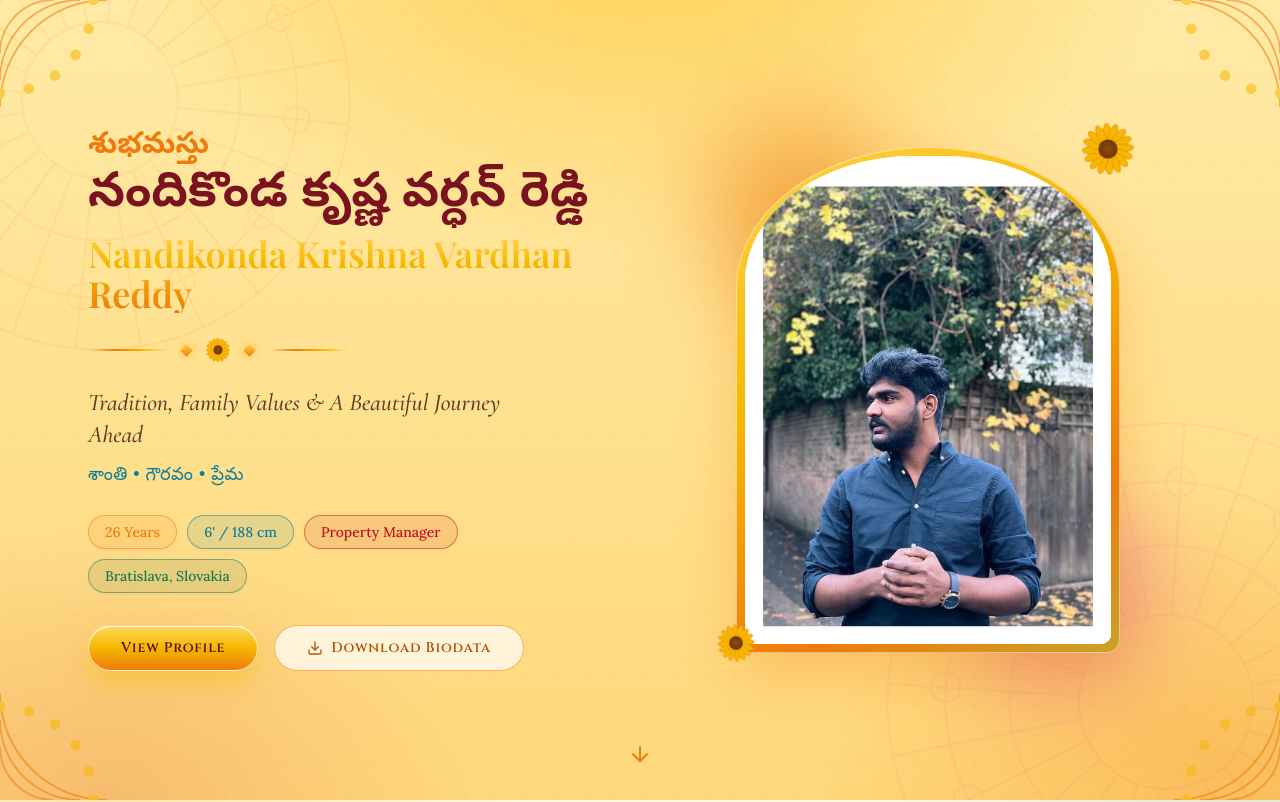
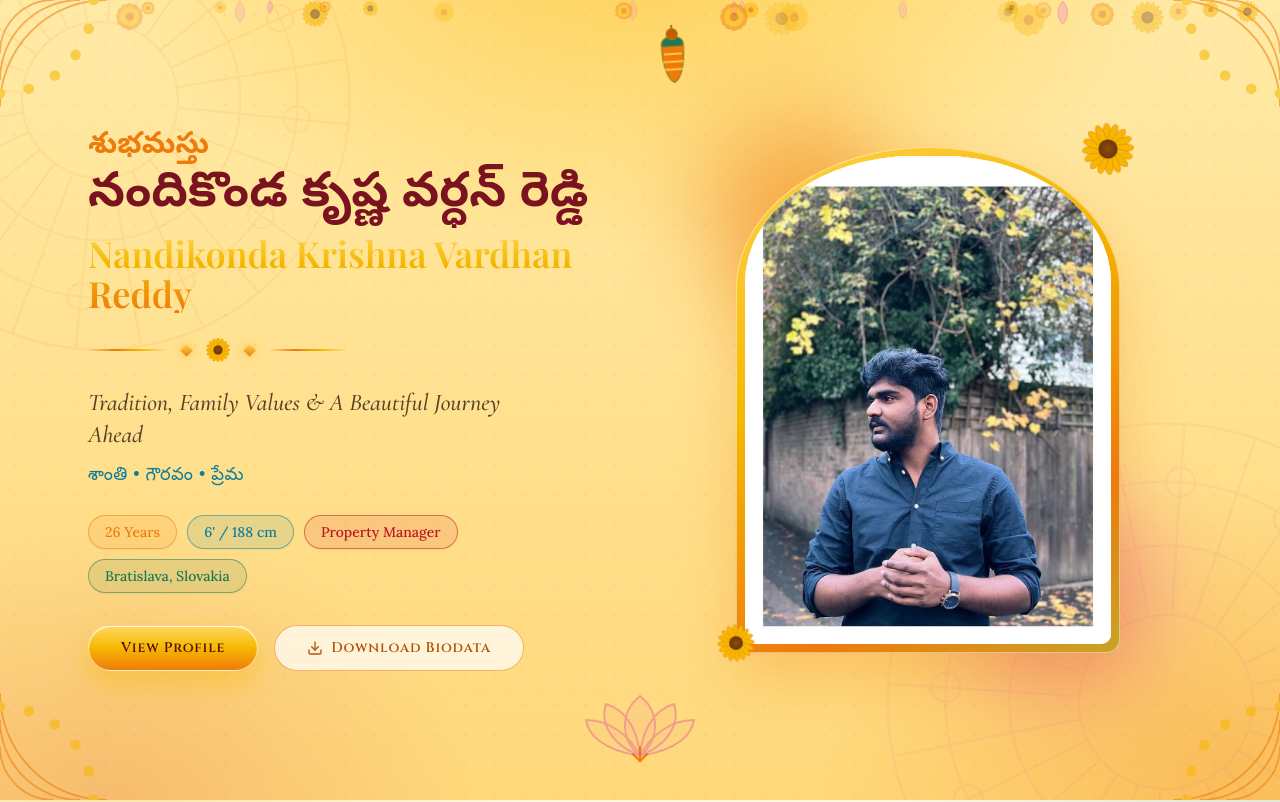
Before and after one commit to krishnareddynandikonda/portfolio, a React (Vite) app: page / in a window 1280 px wide. Shown: the top 802 px of the page. Built offline with nearby package versions, Linux system fonts and the light colour scheme; a web font is replaced by a local one.

Commit message:
Add site-wide flower shower (sunflower + marigold + petals) and cultural motifs (kalasam, lotus)

```diff
--- a/src/App.jsx
+++ b/src/App.jsx
@@ -3,7 +3,7 @@ import { AnimatePresence } from 'framer-motion'
 import profileData from './data/profileData.js'
 
 import LoadingScreen from './components/LoadingScreen.jsx'
-import FloatingSunflowers from './components/FloatingSunflowers.jsx'
+import FloatingFlowerShower from './components/FloatingFlowerShower.jsx'
 import Hero from './components/Hero.jsx'
 import Intro from './components/Intro.jsx'
 import PhotoStory from './components/PhotoStory.jsx'
@@ -36,7 +36,7 @@ export default function App() {
         {loading && <LoadingScreen data={profileData.loading} />}
       </AnimatePresence>
 
-      <FloatingSunflowers count={20} />
+      <FloatingFlowerShower count={28} />
 
       <main className="relative z-10">
         <Hero data={profileData.hero} onView={scrollToProfile} onDownload={downloadBiodata} />
--- /dev/null
+++ b/src/components/FloatingFlowerShower.jsx
@@ -0,0 +1,55 @@
+import { useMemo } from 'react'
+import { Sunflower, Marigold } from './shared.jsx'
+
+// A small lotus-pink petal
+function Petal({ size = 16 }) {
+  return (
+    <svg width={size} height={size} viewBox="0 0 40 40" aria-hidden="true">
+      <path d="M20 2 C30 12 30 28 20 38 C10 28 10 12 20 2 Z" fill="#F2A0C0" stroke="#E5639B" strokeWidth="1.5" />
+    </svg>
+  )
+}
+
+function renderFlower(kind, size) {
+  if (kind === 0) return <Sunflower size={size} />
+  if (kind === 1) return <Marigold size={size} color="#EE7B0C" />
+  if (kind === 2) return <Marigold size={size} color="#F5B700" />
+  return <Petal size={size * 0.7} />
+}
+
+// Festive flower shower across the whole site: sunflowers, marigolds, petals
+// falling slowly from top to bottom, drifting and rotating. Fixed layer,
+// pointer-events-none so it never blocks content.
+export default function FloatingFlowerShower({ count = 28 }) {
+  const flowers = useMemo(
+    () =>
+      Array.from({ length: count }).map((_, i) => ({
+        left: Math.random() * 100,
+        size: 14 + Math.random() * 26,
+        duration: 14 + Math.random() * 16,
+        delay: -Math.random() * 30, // negative so the shower is mid-fall on load
+        opacity: 0.2 + Math.random() * 0.35,
+        kind: i % 4,
+        alt: i % 2 === 0,
+      })),
+    [count],
+  )
+
+  return (
+    <div className="pointer-events-none fixed inset-0 z-20 overflow-hidden" aria-hidden="true">
+      {flowers.map((f, i) => (
+        <span
+          key={i}
+          className="absolute top-0"
+          style={{
+            left: `${f.left}%`,
+            animation: `${f.alt ? 'fallAlt' : 'fall'} ${f.duration}s linear ${f.delay}s infinite`,
+            opacity: f.opacity,
+          }}
+        >
+          {renderFlower(f.kind, f.size)}
+        </span>
+      ))}
+    </div>
+  )
+}
--- a/src/components/FloatingSunflowers.jsx
+++ /dev/null
@@ -1,36 +0,0 @@
-import { useMemo } from 'react'
-import { Sunflower } from './shared.jsx'
-
-// Soft, slow-floating sunflowers used as a festive background layer across
-// the whole site. Fixed + pointer-events-none so it never blocks content.
-export default function FloatingSunflowers({ count = 18 }) {
-  const flowers = useMemo(
-    () =>
-      Array.from({ length: count }).map(() => ({
-        left: Math.random() * 100,
-        size: 16 + Math.random() * 30,
-        duration: 20 + Math.random() * 22,
-        delay: Math.random() * 26,
-        opacity: 0.16 + Math.random() * 0.28,
-      })),
-    [count],
-  )
-
-  return (
-    <div className="pointer-events-none fixed inset-0 z-20 overflow-hidden" aria-hidden="true">
-      {flowers.map((f, i) => (
-        <span
-          key={i}
-          className="absolute bottom-[-70px]"
-          style={{
-            left: `${f.left}%`,
-            animation: `floatUp ${f.duration}s linear ${f.delay}s infinite`,
-            opacity: f.opacity,
-          }}
-        >
-          <Sunflower size={f.size} />
-        </span>
-      ))}
-    </div>
-  )
-}
--- a/src/components/Footer.jsx
+++ b/src/components/Footer.jsx
@@ -1,9 +1,12 @@
-import { SunDivider } from './shared.jsx'
+import { SunDivider, Lotus } from './shared.jsx'
 
 export default function Footer({ data }) {
   return (
     <footer className="petal-bg texture relative border-t border-saffron/25 py-14 text-center">
       <div className="relative z-10 mx-auto max-w-xl px-6">
+        <div className="mb-5 flex justify-center">
+          <Lotus size={90} color="#7A1220" />
+        </div>
         <p className="te text-3xl font-bold text-saffron">{data.blessing}</p>
         <h3 className="mt-2 font-heading text-2xl font-semibold text-maroon">{data.name}</h3>
         <div className="mt-5 flex justify-center">
--- a/src/components/Hero.jsx
+++ b/src/components/Hero.jsx
@@ -1,6 +1,6 @@
 import { motion } from 'framer-motion'
 import { ArrowDown, Download } from 'lucide-react'
-import { Photo, Mandala, SunDivider, RangoliCorner, Sunflower } from './shared.jsx'
+import { Photo, Mandala, SunDivider, RangoliCorner, Sunflower, Kalasam, Lotus } from './shared.jsx'
 
 export default function Hero({ data, onView, onDownload }) {
   return (
@@ -11,6 +11,8 @@ export default function Hero({ data, onView, onDownload }) {
       <RangoliCorner className="absolute right-0 top-0 h-40 w-40 -scale-x-100" />
       <RangoliCorner className="absolute bottom-0 left-0 h-40 w-40 -scale-y-100" />
       <RangoliCorner className="absolute bottom-0 right-0 h-40 w-40 -scale-100" />
+      <Kalasam size={66} className="absolute left-1/2 top-6 z-10 -translate-x-1/2 animate-sway" />
+      <Lotus size={120} className="absolute bottom-4 left-1/2 -translate-x-1/2 opacity-50" />
 
       <div className="relative z-10 mx-auto grid w-full max-w-6xl items-center gap-12 px-6 py-24 md:grid-cols-2">
         {/* Text */}
--- a/src/components/Intro.jsx
+++ b/src/components/Intro.jsx
@@ -1,4 +1,4 @@
-import { Reveal, SunDivider, Mandala } from './shared.jsx'
+import { Reveal, SunDivider, Mandala, Lotus } from './shared.jsx'
 
 export default function Intro({ data }) {
   return (
@@ -6,6 +6,11 @@ export default function Intro({ data }) {
       <Mandala className="-right-40 top-10" size={420} color="#0E7C9B" />
 
       <div className="relative z-10 mx-auto max-w-3xl px-6 text-center">
+        <Reveal>
+          <div className="mb-6 flex justify-center">
+            <Lotus size={84} color="#7A1220" />
+          </div>
+        </Reveal>
         <Reveal>
           <p className="te text-2xl font-semibold text-saffron md:text-3xl">{data.teHeading}</p>
           <h2 className="mt-1 font-heading text-4xl font-semibold text-maroon md:text-5xl">
--- a/src/components/shared.jsx
+++ b/src/components/shared.jsx
@@ -48,6 +48,51 @@ export function Sunflower({ className = '', size = 40 }) {
             <stop offset="100%" stopColor="#5A2E06" />
           </radialGradient>
         </defs>
+      </g>
+    </svg>
+  )
+}
+
+// ---- Marigold flower (layered petals) ----
+export function Marigold({ className = '', size = 36, color = '#EE7B0C' }) {
+  return (
+    <svg width={size} height={size} viewBox="0 0 100 100" className={className} aria-hidden="true">
+      {Array.from({ length: 12 }).map((_, i) => (
+        <circle key={`o${i}`} cx="50" cy="20" r="11" fill={color} transform={`rotate(${i * 30} 50 50)`} opacity="0.95" />
+      ))}
+      {Array.from({ length: 12 }).map((_, i) => (
+        <circle key={`m${i}`} cx="50" cy="30" r="9" fill="#FFB000" transform={`rotate(${i * 30 + 15} 50 50)`} />
+      ))}
+      <circle cx="50" cy="50" r="13" fill="#C85A00" />
+    </svg>
+  )
+}
+
+// ---- Lotus motif ----
+export function Lotus({ className = '', size = 60, color = '#E5639B' }) {
+  return (
+    <svg width={size} height={size} viewBox="0 0 120 80" className={className} aria-hidden="true">
+      <g fill="none" stroke={color} strokeWidth="2" strokeLinejoin="round">
+        <path d="M60 72 C40 55 40 28 60 12 C80 28 80 55 60 72 Z" fill={`${color}22`} />
+        <path d="M60 72 C30 60 20 38 26 20 C46 26 58 46 60 72 Z" fill={`${color}1a`} />
+        <path d="M60 72 C90 60 100 38 94 20 C74 26 62 46 60 72 Z" fill={`${color}1a`} />
+        <path d="M60 72 C22 66 8 50 6 36 C30 36 50 52 60 72 Z" fill={`${color}14`} />
+        <path d="M60 72 C98 66 112 50 114 36 C90 36 70 52 60 72 Z" fill={`${color}14`} />
+      </g>
+    </svg>
+  )
+}
+
+// ---- Kalasam (decorative pot + coconut) ----
+export function Kalasam({ className = '', size = 60 }) {
+  return (
+    <svg width={size} height={size} viewBox="0 0 100 120" className={className} aria-hidden="true">
+      <g stroke="#9C7C1A" strokeWidth="2">
+        <ellipse cx="50" cy="40" rx="20" ry="14" fill="#1E7A52" />
+        <path d="M30 44 C30 80 38 104 50 110 C62 104 70 80 70 44 Z" fill="#EE7B0C" />
+        <path d="M34 58 H66 M32 72 H68 M34 86 H66" stroke="#FFD34D" strokeWidth="3" fill="none" />
+        <circle cx="50" cy="22" r="10" fill="#C85A00" />
+        <path d="M50 12 C46 4 54 4 50 12" fill="#7A3E0A" />
       </g>
     </svg>
   )
--- a/tailwind.config.js
+++ b/tailwind.config.js
@@ -46,6 +46,18 @@ export default {
           '0%, 100%': { transform: 'translateY(0) rotate(-6deg)' },
           '50%': { transform: 'translateY(-10px) rotate(6deg)' },
         },
+        fall: {
+          '0%': { transform: 'translateY(-12vh) translateX(0) rotate(0deg)', opacity: '0' },
+          '8%': { opacity: '1' },
+          '90%': { opacity: '1' },
+          '100%': { transform: 'translateY(112vh) translateX(60px) rotate(320deg)', opacity: '0' },
+        },
+        fallAlt: {
+          '0%': { transform: 'translateY(-12vh) translateX(0) rotate(0deg)', opacity: '0' },
+          '10%': { opacity: '1' },
+          '90%': { opacity: '1' },
+          '100%': { transform: 'translateY(112vh) translateX(-50px) rotate(-300deg)', opacity: '0' },
+        },
         drift: {
           '0%': { backgroundPosition: '0 0' },
           '100%': { backgroundPosition: '120px 0' },
```
